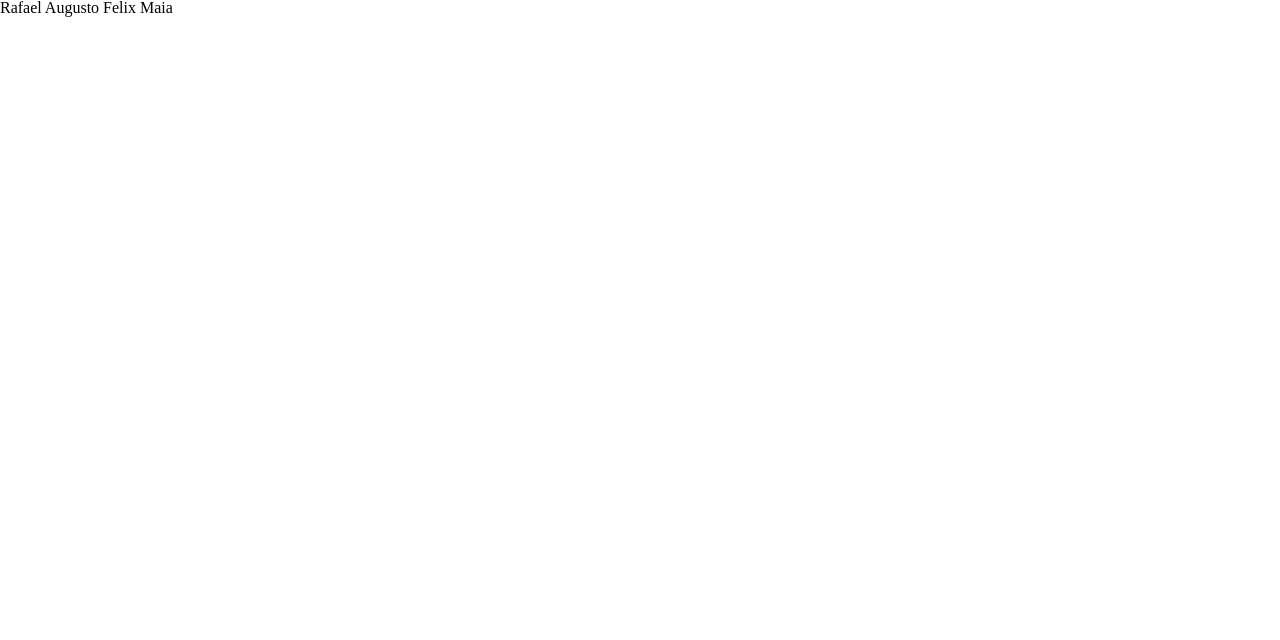
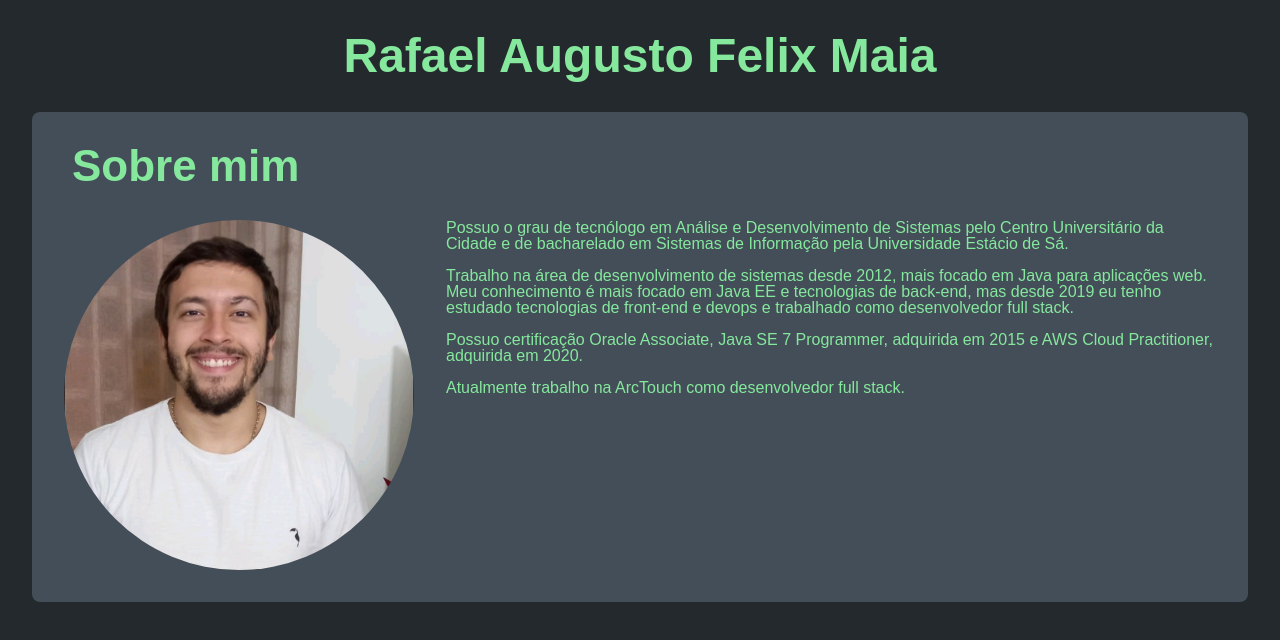
Before and after one commit to rafm/rafm.github.io, a plain HTML site: page index.html in a window 1280 px wide. Drawn offline with Linux system fonts and the light colour scheme.

Commit message:
feat(index.html): adding bio section (WIP)

```diff
--- /dev/null
+++ b/css/global.css
@@ -0,0 +1,36 @@
+html {
+  font-size: 16px;
+  font-family: Arial, Helvetica, sans-serif;
+}
+
+body {
+  background-color: #24292E;
+  color: #85E89D;
+}
+
+main {
+  max-width: 1920px;
+  padding: 0 2rem;
+  margin: 0 auto;
+}
+
+h1, h2 {
+  font-weight: bold;
+}
+
+h1 {
+  font-size: 3rem;
+}
+
+h2 {
+  font-size: 2.75rem;
+}
+
+p {
+  font-size: 1rem;
+}
+
+header {
+  padding: 2rem;
+  text-align: center;
+}
--- /dev/null
+++ b/css/index.css
@@ -0,0 +1,63 @@
+section {
+  padding: 2rem;
+}
+
+section:nth-child(odd) {
+  background-color: #444E58;
+  border-radius: 0.5rem;
+}
+
+section#bio {
+  text-align: center;
+
+  @media screen and (min-width: 768px) {
+    text-align: left;
+  }
+}
+
+section#bio *:not(:first-child) {
+  margin-top: 16px;
+
+  @media screen and (min-width: 768px) {
+    margin-top: 0;
+  }
+}
+
+section#bio h2 {
+  margin: 0 auto;
+
+  @media screen and (min-width: 768px) {
+    margin-left: 0.5rem;
+    margin-bottom: 2rem;
+  }
+}
+
+section#bio img {
+  width: 250px;
+  height: 250px;
+  margin-right: 3rem;
+  border-radius: 50%;
+  margin: 0 auto;
+
+  @media screen and (min-width: 768px) {
+    width: 350px;
+    height: 350px;
+    margin: 0;
+  }
+}
+
+section#bio p {
+  @media screen and (min-width: 768px) {
+    margin-left: 32px;
+  }
+}
+
+section#bio .content {
+  display: flex;
+  flex-direction: column;
+
+  @media screen and (min-width: 768px) {
+    flex-direction: row;
+    justify-content: space-between;
+  }
+}
--- a/index.html
+++ b/index.html
@@ -5,12 +5,47 @@
   <meta name="viewport" content="width=device-width, initial-scale=1.0">
   <title>rafm.dev</title>
   <link rel="stylesheet" href="css/reset.css">
+  <link rel="stylesheet" href="css/global.css">
+  <link rel="stylesheet" href="css/index.css">
 </head>
 <body>
   <header>
     <h1>Rafael Augusto Felix Maia</h1>
   </header>
   <main>
+    <section id="bio">
+      <h2>Sobre mim</h2>
+
+      <div class="content">
+        <img src="images/bio.jpeg" alt="Imagem de perfil" />
+        <p>
+          Possuo o grau de tecnólogo em Análise e Desenvolvimento
+          de Sistemas pelo Centro Universitário da Cidade e de
+          bacharelado em Sistemas de Informação pela Universidade
+          Estácio de Sá.
+
+          <br>
+          <br>
+
+          Trabalho na área de desenvolvimento de sistemas desde 2012,
+          mais focado em Java para aplicações web. Meu conhecimento é mais
+          focado em Java EE e tecnologias de back-end, mas desde 2019 eu
+          tenho estudado tecnologias de front-end e devops e trabalhado
+          como desenvolvedor full stack.
+
+          <br>
+          <br>
+
+          Possuo certificação Oracle Associate, Java SE 7 Programmer, adquirida
+          em 2015 e AWS Cloud Practitioner, adquirida em 2020.
+
+          <br>
+          <br>
+
+          Atualmente trabalho na ArcTouch como desenvolvedor full stack.
+        </p>
+      </div>
+    </section>
   </main>
 </body>
 </html>
```
Also changed, not shown: images/bio.jpeg (added).
